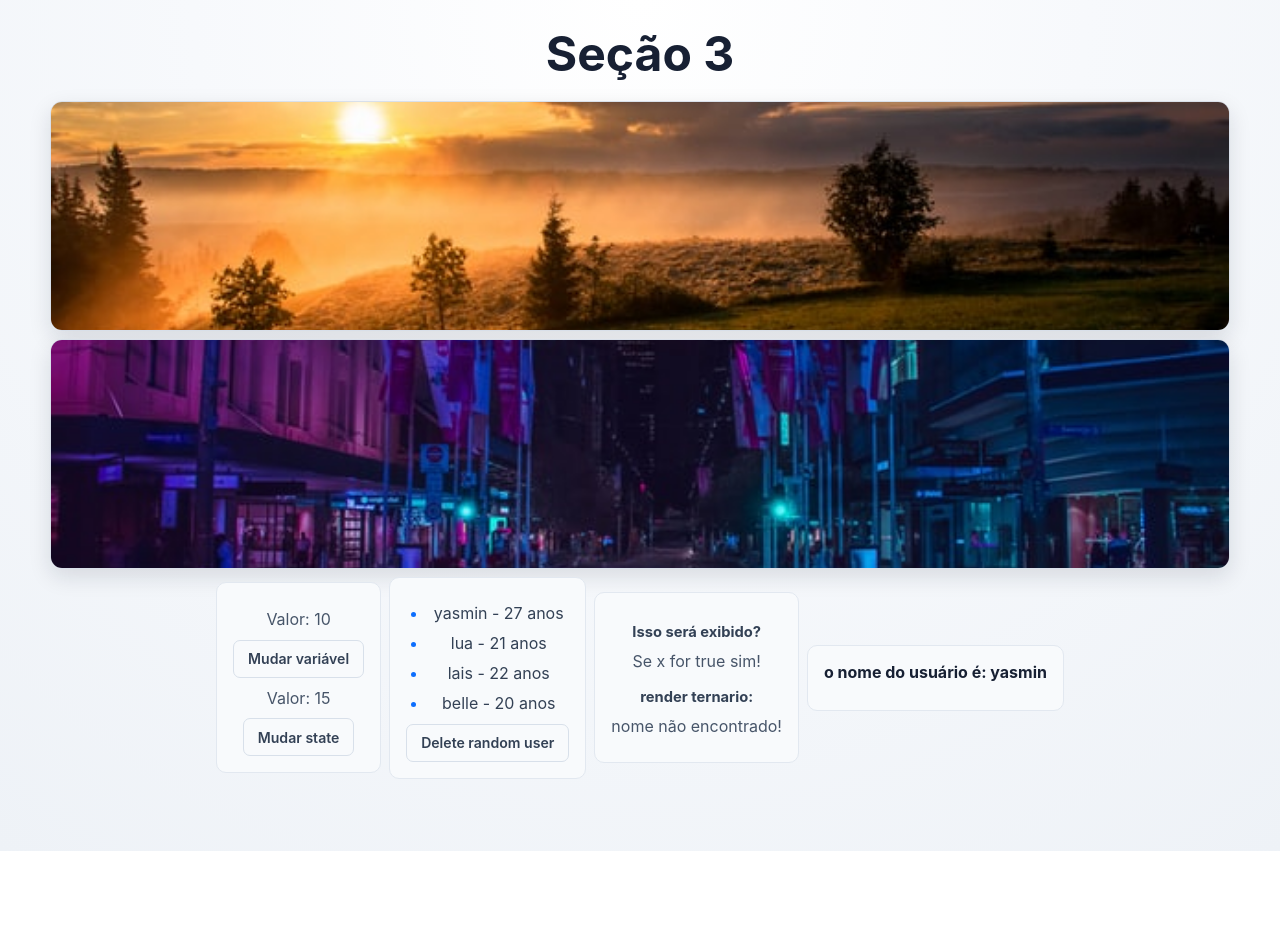
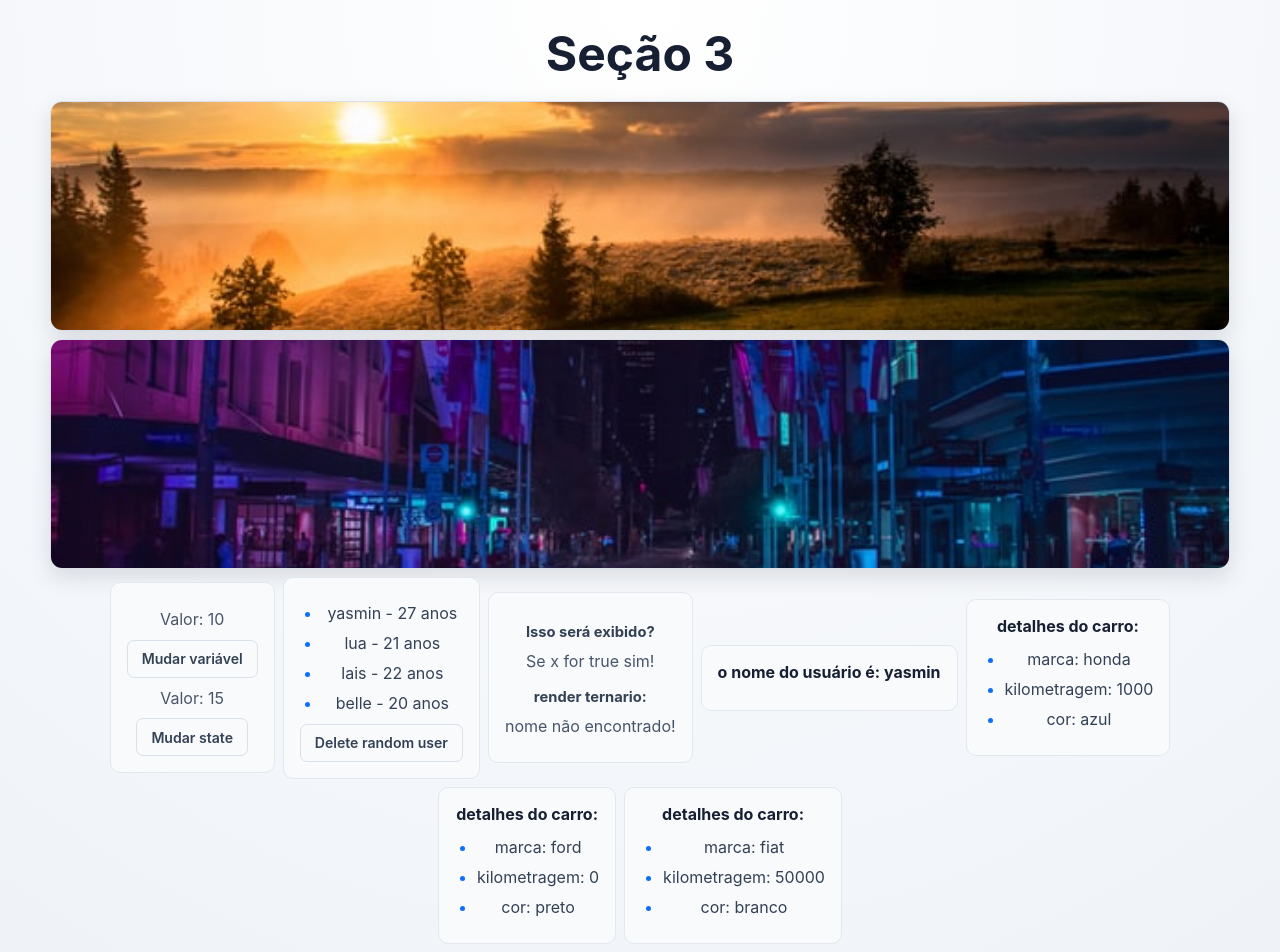
Before and after one commit to yaascarol/revisao-react, a React (Vite) app in the folder revisao react/: page / in a window 1280 px wide. Shown: the top 952 px of the page. Before the commit the page ends 851 px from the top, so only its background shows below. Built offline with nearby package versions, Linux system fonts and the light colour scheme.

Commit message:
feat: create reusable car details component

```diff
--- a/revisao react/src/App.jsx
+++ b/revisao react/src/App.jsx
@@ -1,8 +1,9 @@
 import "./App.css";
 import ManageData from "./components/ManageData.jsx";
 import ListRender from "./components/ListRender.jsx";
-import ConditionalRender from "./components/ConditionalRender.jsx"
-import ShowUserName from "./components/ShowUserName.jsx"
+import ConditionalRender from "./components/ConditionalRender.jsx";
+import ShowUserName from "./components/ShowUserName.jsx";
+import CarDetails from "./components/CarDetails.jsx"
 
 import city from "./assets/city.jpg";
 
@@ -21,6 +22,9 @@ function App() {
         <ListRender />
         <ConditionalRender />
         <ShowUserName name ="yasmin" />
+        <CarDetails brand="honda" color="azul" km={1000} />
+        <CarDetails brand="ford" color="preto" km={0} />
+        <CarDetails brand="fiat" color="branco" km={50000} />
       </div>
     </div>
   );
--- a/revisao react/src/components/CarDetails.jsx
+++ b/revisao react/src/components/CarDetails.jsx
@@ -0,0 +1,17 @@
+import React from "react";
+
+const CarDetails = ({ brand, km, color }) => {
+
+    return (
+        <div>
+            <h2>detalhes do carro:</h2>
+            <ul>
+                <li>marca: {brand}</li>
+                <li>kilometragem: {km}</li>
+                <li>cor: {color}</li>
+            </ul>
+        </div>
+    )
+}
+
+export default CarDetails;
```
